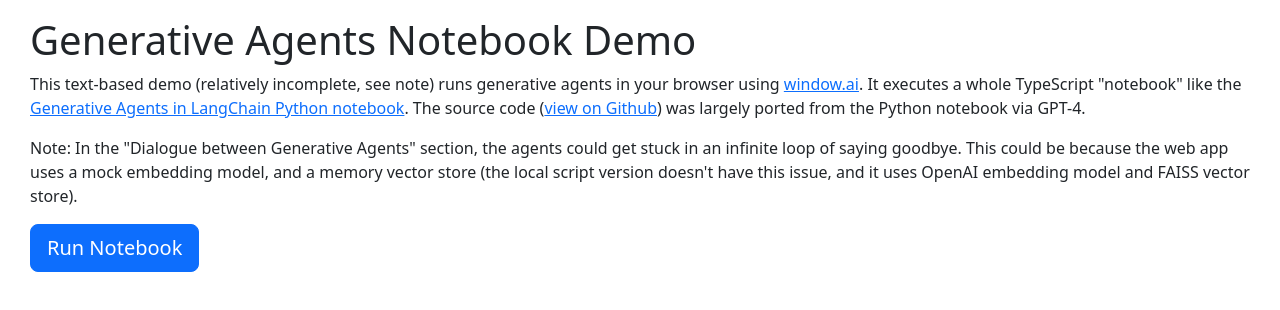
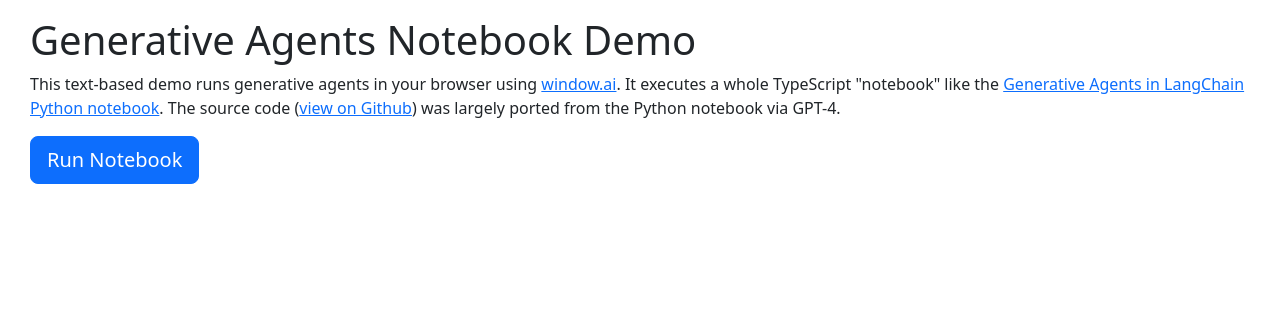
Before and after one commit to zoan37/generative-agents-notebook-js, a Vue app: page / in a window 1280 px wide. Shown: the top 310 px of the page. Built offline with nearby package versions, Linux system fonts and the light colour scheme.

Commit message:
fix bug where non-stringified objects was injected into prompt, and where Promise<string> instead of string was injected into the prompt

```diff
--- a/src/App.vue
+++ b/src/App.vue
@@ -103,7 +103,7 @@ async function clickRunNotebookButton() {
   <div style="padding-left: 30px; padding-right: 30px;">
     <h1 class="mt-3">Generative Agents Notebook Demo</h1>
     <p>
-      This text-based demo (relatively incomplete, see note) runs generative agents in your browser using <a target="_blank"
+      This text-based demo runs generative agents in your browser using <a target="_blank"
         href="https://windowai.io/">window.ai</a>.
       It executes a whole TypeScript "notebook" like the
       <a target="_blank" href="https://python.langchain.com/en/latest/use_cases/agents/characters.html">Generative
@@ -111,11 +111,6 @@ async function clickRunNotebookButton() {
         in LangChain Python notebook</a>.
       The source code (<a target="_blank" href="https://github.com/zoan37/generative-agents-notebook-js">view on
         Github</a>) was largely ported from the Python notebook via GPT-4.
-    </p>
-    <p>
-      Note: In the "Dialogue between Generative Agents" section, the agents could get stuck in an infinite loop of saying goodbye.
-      This could be because the web app uses a mock embedding model, and a memory vector store (the local script version
-      doesn't have this issue, and it uses OpenAI embedding model and FAISS vector store).
     </p>
 
     <div v-if="!state.isNotebookRunning">
--- a/src/generative_agent.ts
+++ b/src/generative_agent.ts
@@ -189,8 +189,26 @@ export class GenerativeAgent {
             + "\nMemory: {memory_content}"
             + "\nRating: "
         );
+
+        // console.log('_scoreMemoryImportance:');
+        // console.log(memory_content);
+        // console.log(prompt);
+
         const chain = new LLMChain({ llm: this.llm, prompt: prompt, verbose: this.verbose });
-        const score = (await chain.run({ memory_content: memory_content })).trim();
+
+        // Note: Had to use chain.call() here instead of chain.run(). For some reason,
+        // chain.run() does not inject memory_content into the prompt correctly (instead
+        // "[object Object]" is injected).
+        const callValue = await chain.call({ memory_content: memory_content });
+
+        // console.log('callValue:');
+        // console.log(callValue);
+
+        const score = callValue.text.trim();
+
+        // console.log('score:');
+        // console.log(score);
+
         const match = score.match(/^\D*(\d+)/);
         if (match) {
             return (parseFloat(score[0]) / 10) * weight;
@@ -205,6 +223,9 @@ export class GenerativeAgent {
      * Add an observation or memory to the agent's memory.
      */
     async addMemory(memory_content: string): Promise<void> {
+        console.log('addMemory:');
+        console.log(memory_content);
+
         const importance_score = await this._scoreMemoryImportance(memory_content);
         this.memory_importance += importance_score;
         const document = new Document({ pageContent: memory_content, metadata: { importance: importance_score } });
@@ -357,8 +378,8 @@ export class GenerativeAgent {
             + "\nObservation: {observation}"
             + "\n\n" + suffix
         );
-        const agent_summary_description = this.getSummary();
-        const relevant_memories_str = this.summarizeRelatedMemories(observation);
+        const agent_summary_description = await this.getSummary();
+        const relevant_memories_str = await this.summarizeRelatedMemories(observation);
         const current_time_str = new Date().toLocaleString("en-US", { month: "long", day: "2-digit", year: "numeric", hour: "2-digit", minute: "2-digit" });
         const kwargs = {
             agent_summary_description: agent_summary_description,
@@ -370,12 +391,15 @@ export class GenerativeAgent {
         };
         const consumed_tokens = await this.llm.getNumTokens(await prompt.format({ recent_observations: "", ...kwargs }));
         // @ts-ignore
-        kwargs["recent_observations"] = this._getMemoriesUntilLimit(consumed_tokens);
+        kwargs["recent_observations"] = await this._getMemoriesUntilLimit(consumed_tokens);
         const action_prediction_chain = new LLMChain({ llm: this.llm, prompt: prompt });
+
+        // console.log('_generateReaction kwargs:');
+        // console.log(kwargs);
 
         const result = await action_prediction_chain.call(kwargs);
 
-        // console.log('_generateReaction result:');
+        // console.log('_generateReaction call result:');
         // console.log(result);
 
         return result.text.trim();
```
Also changed, not shown: 1 other file (tests, documents, lock files or other folders).
